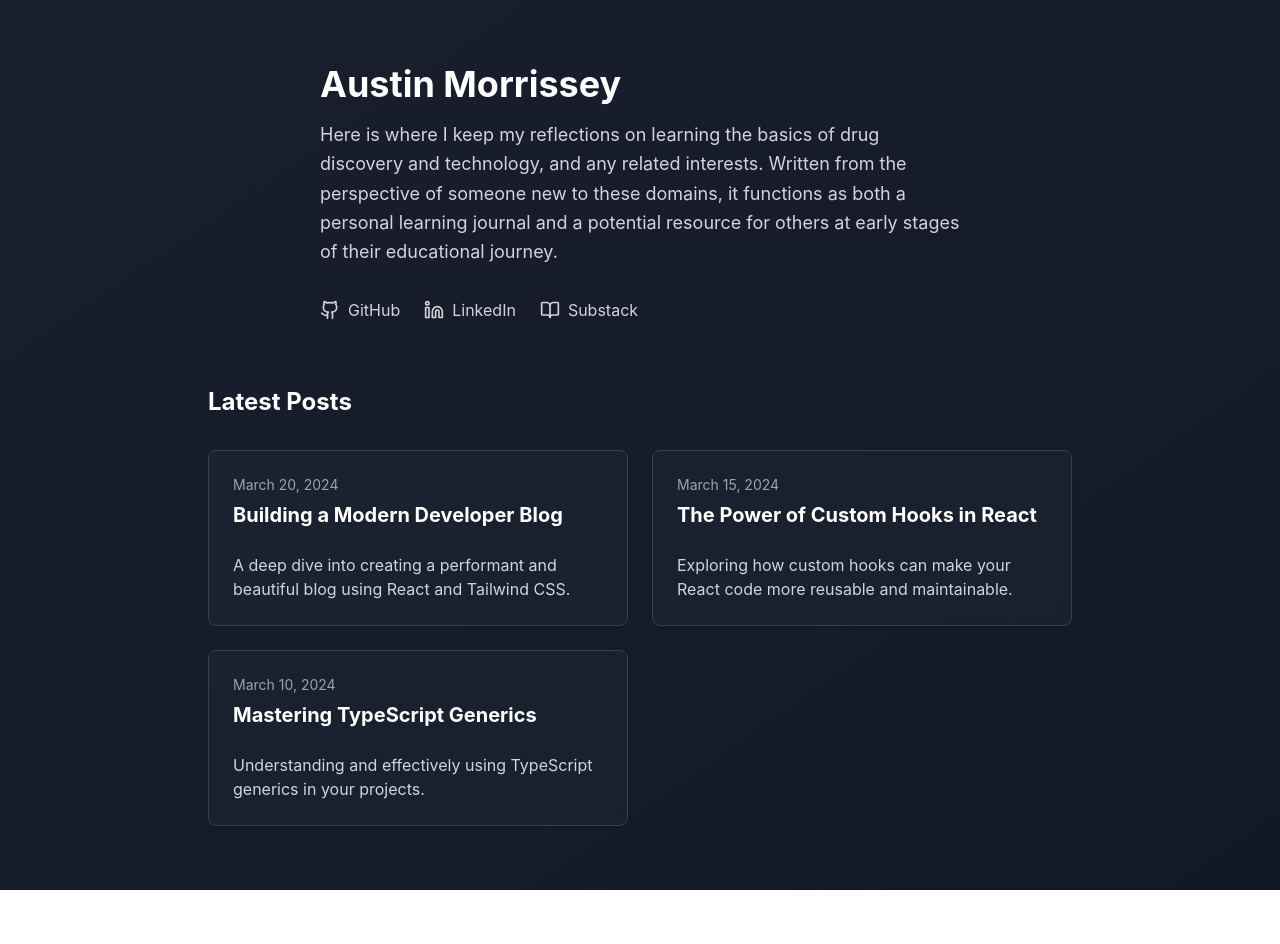
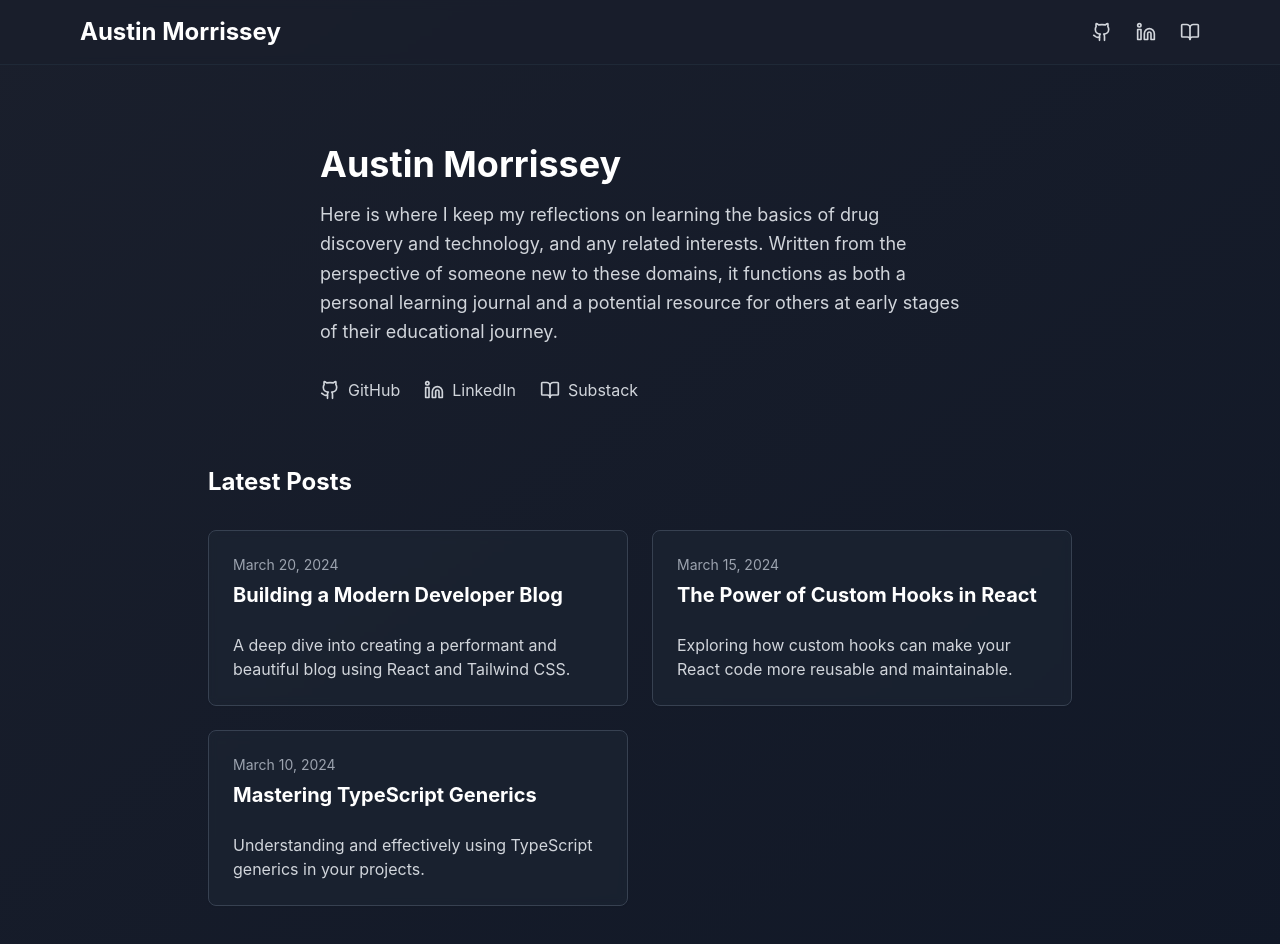
Before and after one commit to gvmfhy/gvmfhy.github.io, a React (Vite) app: page / in a window 1280 px wide. Shown: the top 944 px of the page. Before the commit the page ends 890 px from the top, so only its background shows below. Built offline with nearby package versions, Linux system fonts and the light colour scheme.

Commit message:
Update project files and structure
This commit includes updates to various project files and the overall structure of the repository.
[skip gpt_engineer]

```diff
--- /dev/null
+++ b/src/components/Header.tsx
@@ -0,0 +1,44 @@
+import { motion } from "framer-motion";
+import { Github, Linkedin, BookOpen } from "lucide-react";
+
+export const Header = () => {
+  return (
+    <header className="fixed top-0 left-0 right-0 z-50 backdrop-blur-sm bg-blog-dark/80 border-b border-gray-800">
+      <div className="max-w-6xl mx-auto px-4 py-4 flex justify-between items-center">
+        <motion.h1
+          initial={{ opacity: 0, x: -20 }}
+          animate={{ opacity: 1, x: 0 }}
+          className="text-2xl font-inter font-bold text-white hover:text-blog-primary transition-colors"
+        >
+          Austin Morrissey
+        </motion.h1>
+        <nav className="flex items-center gap-6">
+          <a
+            href="https://github.com/gvmfhy"
+            target="_blank"
+            rel="noopener noreferrer"
+            className="text-gray-300 hover:text-white transition-colors"
+          >
+            <Github size={20} />
+          </a>
+          <a
+            href="https://www.linkedin.com/in/austin-p-morrissey/"
+            target="_blank"
+            rel="noopener noreferrer"
+            className="text-gray-300 hover:text-white transition-colors"
+          >
+            <Linkedin size={20} />
+          </a>
+          <a
+            href="https://austinpatrick.substack.com/about"
+            target="_blank"
+            rel="noopener noreferrer"
+            className="text-gray-300 hover:text-white transition-colors"
+          >
+            <BookOpen size={20} />
+          </a>
+        </nav>
+      </div>
+    </header>
+  );
+};
--- a/src/pages/Index.tsx
+++ b/src/pages/Index.tsx
@@ -1,5 +1,6 @@
 import { AboutSection } from "@/components/AboutSection";
 import { BlogPostCard } from "@/components/BlogPostCard";
+import { Header } from "@/components/Header";
 
 const BLOG_POSTS = [
   {
@@ -22,6 +23,8 @@ const BLOG_POSTS = [
 const Index = () => {
   return (
     <div className="min-h-screen bg-gradient-to-br from-blog-dark to-gray-900">
+      <Header />
+      <div className="pt-20">
         <AboutSection />
         <main className="max-w-4xl mx-auto px-4 pb-16">
           <h2 className="text-2xl font-inter font-bold text-white mb-8">
@@ -34,6 +37,7 @@ const Index = () => {
           </div>
         </main>
       </div>
+    </div>
   );
 };
 
```
Lines whose indentation alone changed are shown as unchanged.
